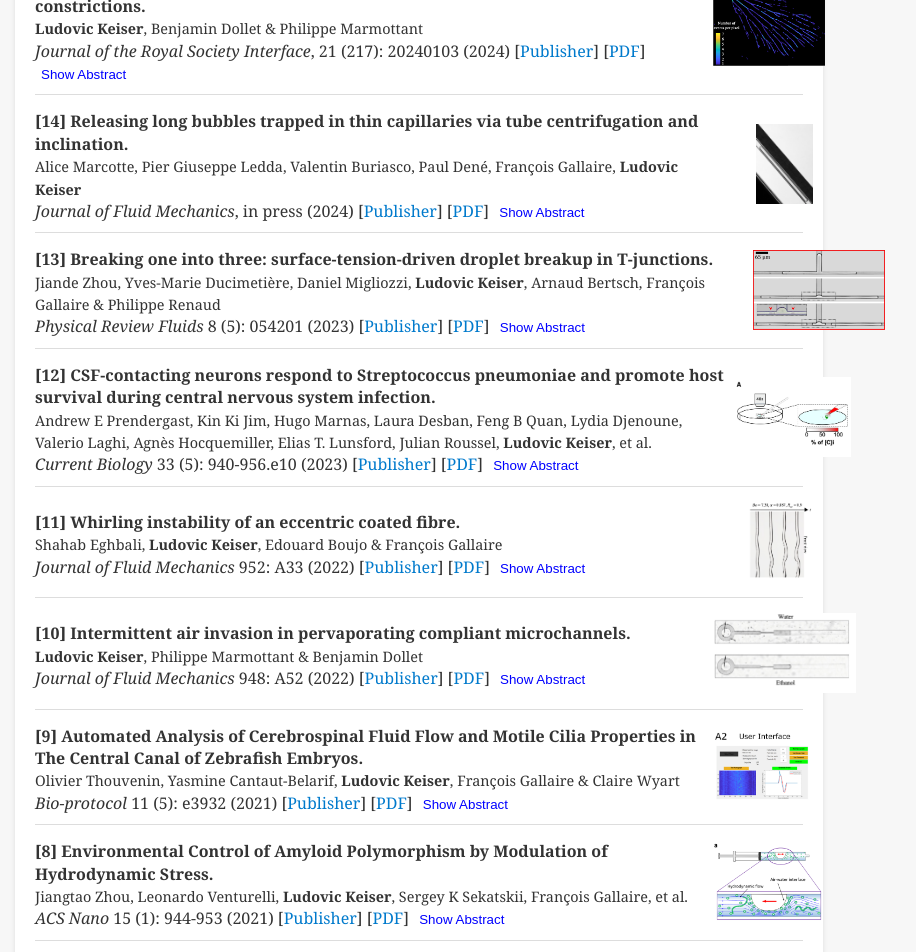
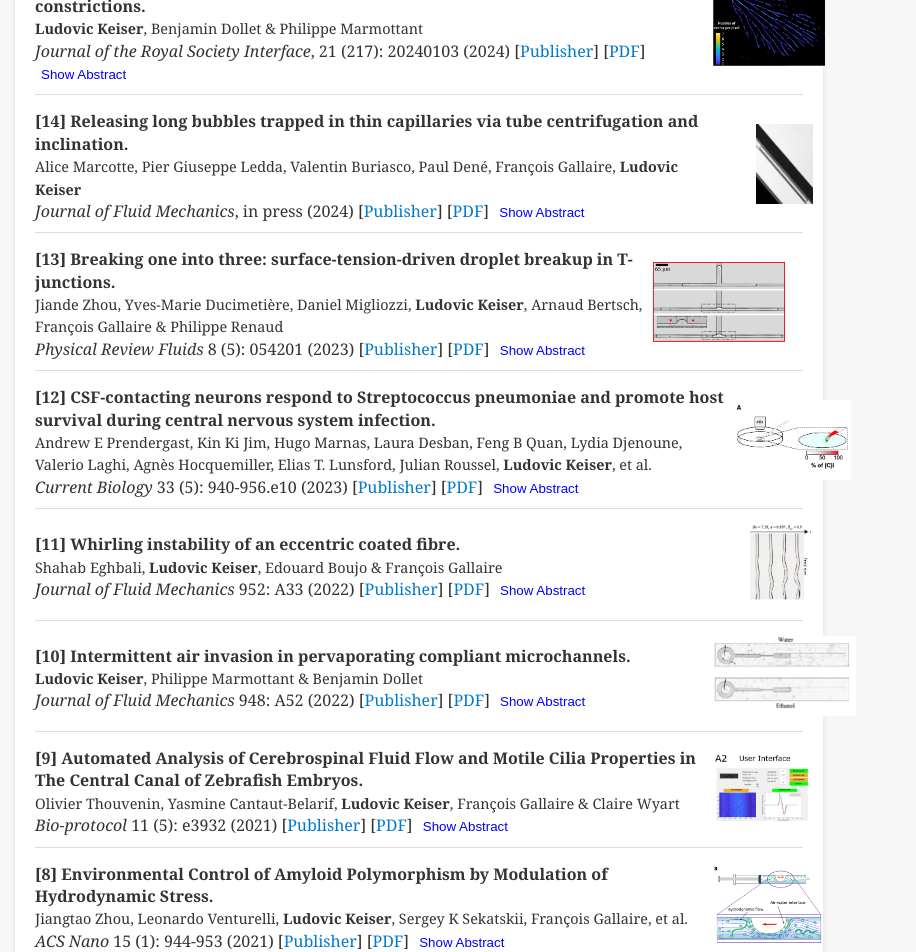
Before and after one commit to Keiser-sci/keiser-sci.github.io, a Jekyll site: the page built from publications.md, in a window 1280 px wide. Shown: the part 526-1478 px from the top of the page, without its empty margins (221-1137 px from the left). Built offline with Jekyll 4.4.1, drawn with Linux system fonts in a browser that asks for light colours; grey boxes are pictures that could not be loaded.

Commit message:
Update publications.md

```diff
--- a/publications.md
+++ b/publications.md
@@ -89,7 +89,7 @@
     </div>
 
     <!-- Image Section -->
-    <div style="flex: 1; text-align: right; max-width: 100px; margin-right: -50px;"> <!-- Shifted the image 10px to the left -->
+    <div style="flex: 1; text-align: right; max-width: 100px; margin-right: 50px;"> <!-- Shifted the image 10px to the left -->
         <img src="/images/article_illustration/Zhou2023_bis.png" alt="Droplet Breakup in T-Junctions" style="height: 80px; width: auto; object-fit: contain;">
     </div>
 </li>
```
